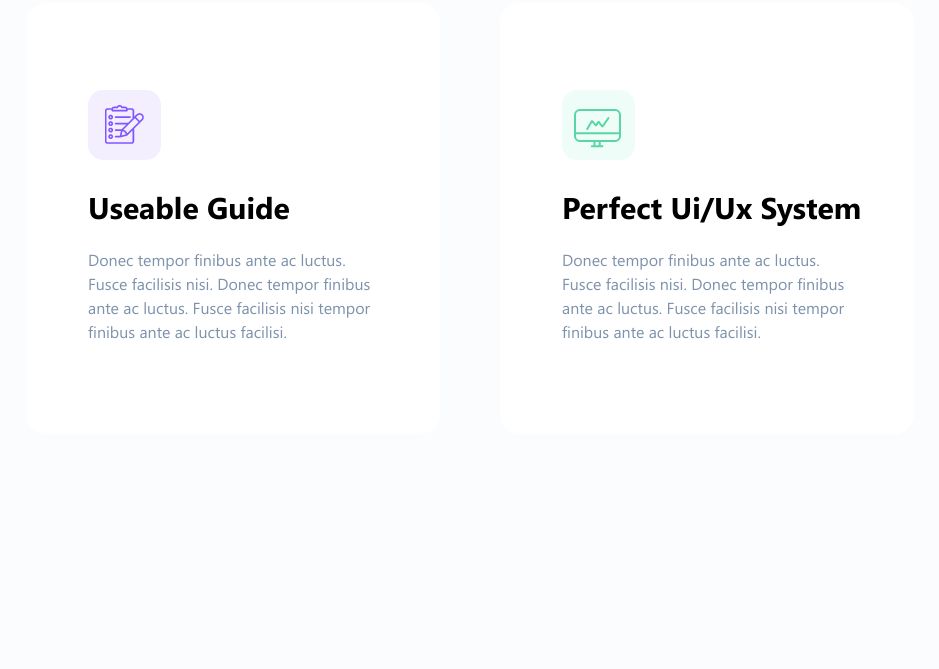
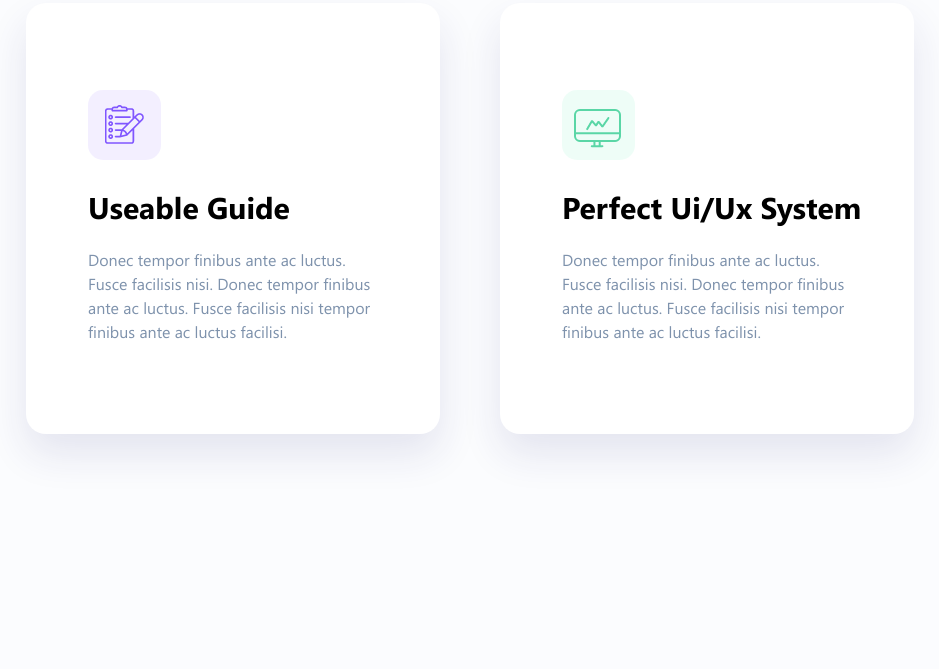
Before and after one commit to natia-n/responsive-website, a plain HTML site: page index.html in a window 1280 px wide. Shown: the part 1991-2660 px from the top of the page, without its empty margins (170-1109 px from the left). Drawn offline with Linux system fonts and the light colour scheme.

Commit message:
box-shadow damateba

```diff
--- a/assets/style.css
+++ b/assets/style.css
@@ -183,6 +183,7 @@
     background-color: #FFFFFF;
     border-radius: 20px;
     margin: 131px 30px;
+    box-shadow: 0px 20px 40px rgb(36 38 114 / 11%);
 }
 
 .section-2 .about-us .relative{
@@ -205,8 +206,6 @@
 .section-2 .about-us .green{
     background-color: #57E5AC;
 }
-
-
 
 .section-2 .about-us .yelow{
     background-color: #FFE014;
```
